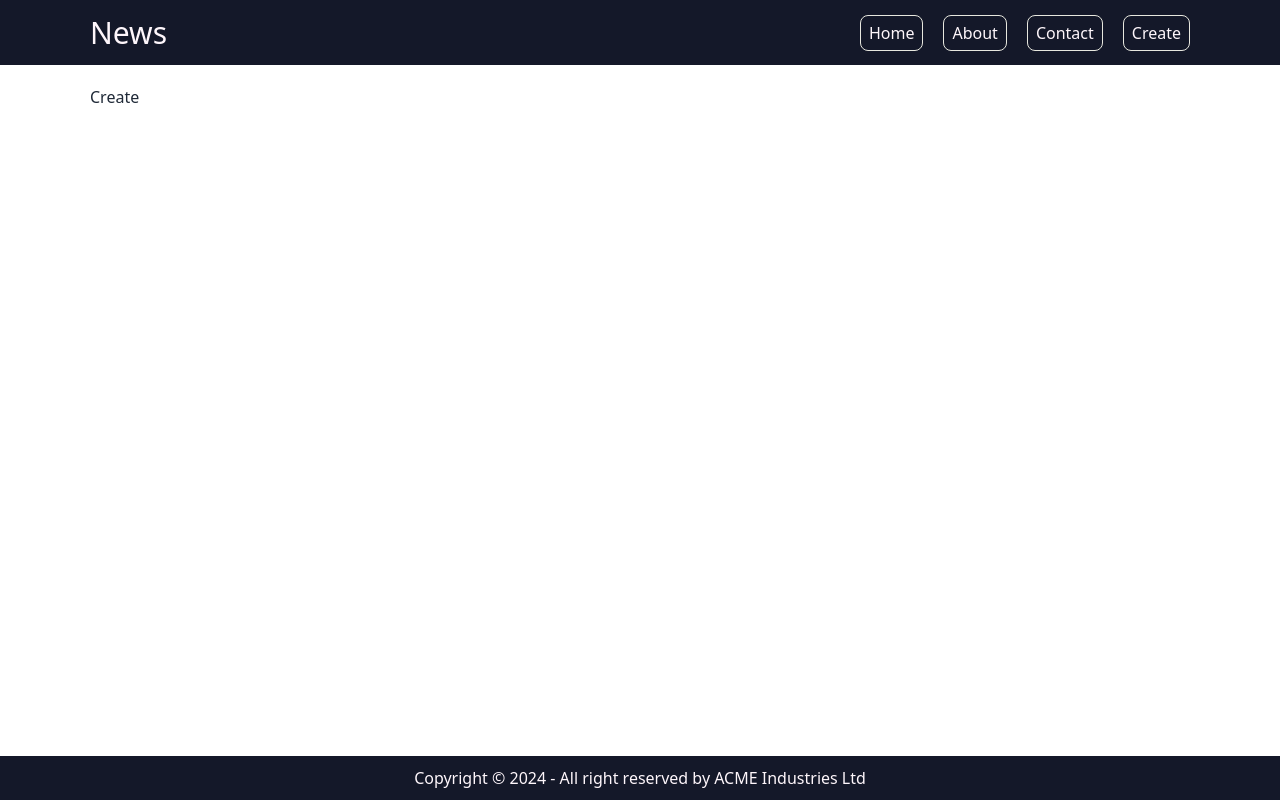
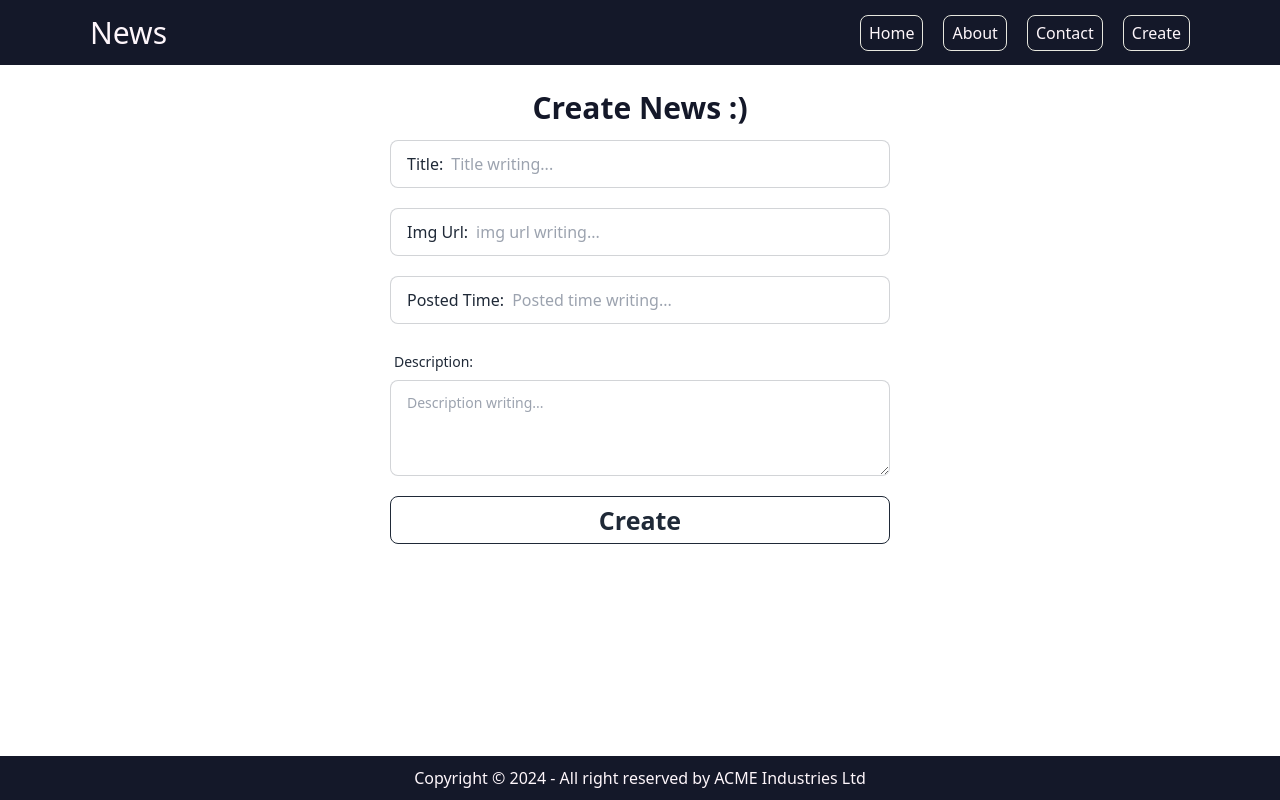
Before and after one commit to Darkned07/news-about, a React (Vite) app: page /create in a window 1280 px wide. Built offline with nearby package versions, Linux system fonts and the light colour scheme.

Commit message:
update create pages create

```diff
--- a/package.json
+++ b/package.json
@@ -12,7 +12,8 @@
   "dependencies": {
     "react": "^18.2.0",
     "react-dom": "^18.2.0",
-    "react-router-dom": "^6.22.2"
+    "react-router-dom": "^6.22.2",
+    "react-toastify": "^10.0.4"
   },
   "devDependencies": {
     "@types/react": "^18.2.55",
--- a/src/main.tsx
+++ b/src/main.tsx
@@ -1,5 +1,12 @@
 import ReactDOM from "react-dom/client";
 import App from "./App.tsx";
 import "./index.css";
+import { ToastContainer } from "react-toastify";
+import "react-toastify/dist/ReactToastify.css";
 
-ReactDOM.createRoot(document.getElementById("root")!).render(<App />);
+ReactDOM.createRoot(document.getElementById("root")!).render(
+  <>
+    <App />
+    <ToastContainer />
+  </>
+);
--- a/src/pages/Create.tsx
+++ b/src/pages/Create.tsx
@@ -1,5 +1,82 @@
+import { useRef } from "react";
+import { toast } from "react-toastify";
+
 function Create() {
-  return <div>Create</div>;
+  const title: any = useRef();
+  const image: any = useRef();
+  const postedAt: any = useRef();
+  const description: any = useRef();
+  const handleSubmit = (e: any) => {
+    e.preventDefault();
+
+    if (
+      title.current.value.trim().length > 1 &&
+      image.current.value.trim().length > 1 &&
+      postedAt.current.value.trim().length > 1 &&
+      description.current.value.trim().length > 1
+    ) {
+      console.log({
+        title: title.current.value,
+        image: image.current.value,
+        postedAt: postedAt.current.value,
+        description: description.current.value,
+      });
+      toast.success("Malumotlar kiritildi :)");
+    } else {
+      toast.error("Iltimos barcha inputlarni to'ldiring!");
+    }
+  };
+
+  return (
+    <div className="flex flex-col items-center justify-center gap-[10px]">
+      <h2 className="text-[30px] font-bold text-[#141829]">Create News :)</h2>
+      <form
+        onSubmit={handleSubmit}
+        className="flex flex-col w-[500px] gap-[20px]"
+      >
+        <label className="input input-bordered flex items-center gap-2">
+          Title:
+          <input
+            ref={title}
+            type="text"
+            className="grow"
+            placeholder="Title writing..."
+          />
+        </label>
+        <label className="input input-bordered flex items-center gap-2">
+          Img Url:
+          <input
+            ref={image}
+            type="text"
+            className="grow"
+            placeholder="img url writing..."
+          />
+        </label>
+        <label className="input input-bordered flex items-center gap-2">
+          Posted Time:
+          <input
+            ref={postedAt}
+            type="text"
+            className="grow"
+            placeholder="Posted time writing..."
+          />
+        </label>
+        <label className="form-control">
+          <div className="label">
+            <span className="label-text">Description:</span>
+          </div>
+          <textarea
+            ref={description}
+            className="textarea textarea-bordered h-24"
+            placeholder="Description writing..."
+          ></textarea>
+        </label>
+        <button className="btn btn-outline btn-neutral text-[25px]">
+          Create
+        </button>
+      </form>
+    </div>
+  );
 }
 
 export default Create;
```
Also changed, not shown: 1 other file (tests, documents, lock files or other folders).
